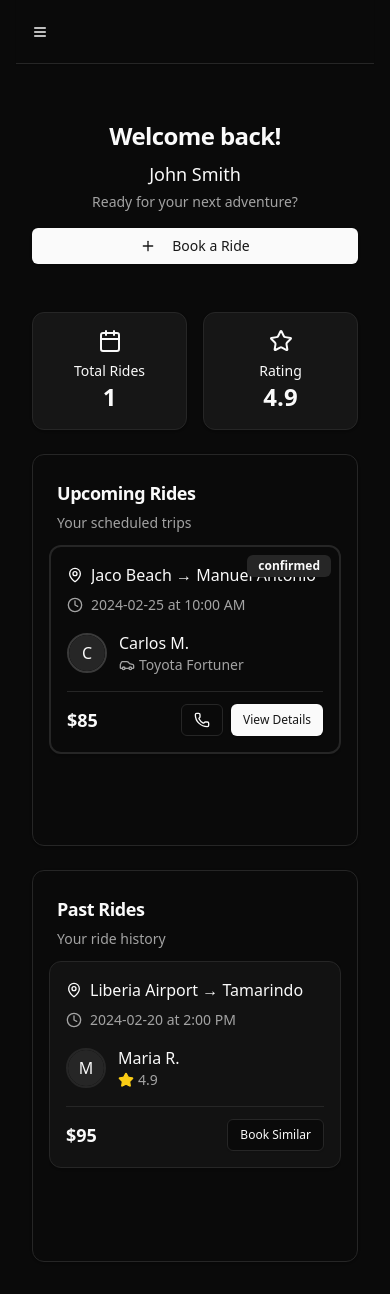
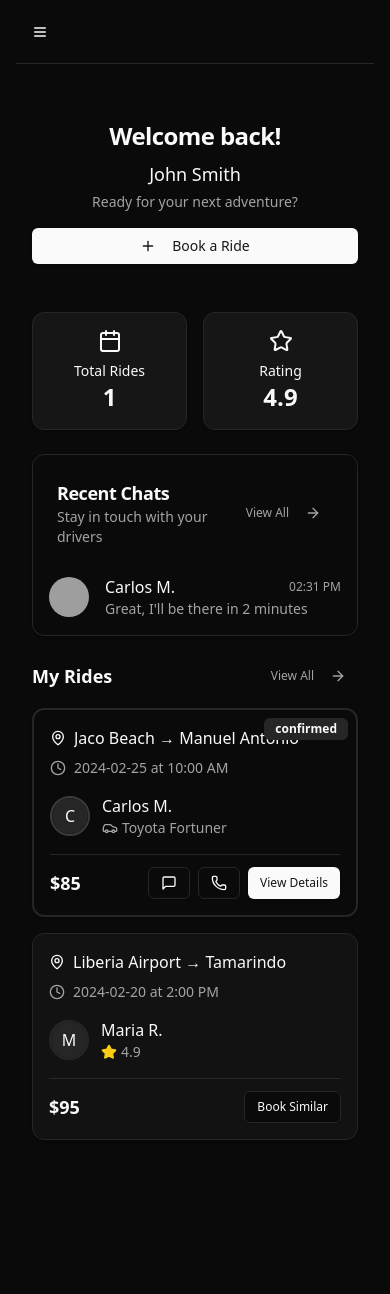
Before and after one commit to Zaheeroo/riderapp, a Next.js app: page /customerux in a window 390 px wide. After the commit the page ends 1172 px from the top, so only its background shows below. Built offline with nearby package versions, Linux system fonts and the light colour scheme; grey boxes are pictures that could not be loaded.

Commit message:
Enhanced CustomerUX page with mobile-friendly features: - Added Recent Chats section with mockup data - Added My Rides section with upcoming and past rides - Improved mobile responsiveness and touch interactions

```diff
--- a/src/app/customerux/page.tsx
+++ b/src/app/customerux/page.tsx
@@ -1,8 +1,8 @@
 import DashboardLayout from "@/components/dashboard/DashboardLayout";
 import { Button } from "@/components/ui/button";
 import { Card, CardContent, CardHeader, CardTitle, CardDescription } from "@/components/ui/card";
-import { dummyCustomers } from "@/data/dummy";
-import { Car, MapPin, Plus, Clock, Phone, Star, Calendar } from "lucide-react";
+import { dummyCustomers, dummyCommunication } from "@/data/dummy";
+import { Car, MapPin, Plus, Clock, Phone, Star, Calendar, MessageSquare, ArrowRight } from "lucide-react";
 import Link from "next/link";
 import { Avatar, AvatarFallback, AvatarImage } from "@/components/ui/avatar";
 import { Badge } from "@/components/ui/badge";
@@ -10,6 +10,9 @@ import { ScrollArea } from "@/components/ui/scroll-area";
 
 export default function CustomerUX() {
   const customer = dummyCustomers[0]; // Using first customer as example
+  const recentChats = dummyCommunication.conversations
+    .filter(conv => conv.participants.some(p => p.type === "customer"))
+    .slice(0, 3); // Only show 3 most recent chats
 
   return (
     <DashboardLayout userType="customer">
@@ -46,19 +49,74 @@ export default function CustomerUX() {
           </Card>
         </div>
 
-        {/* Upcoming Rides */}
+        {/* Recent Chats */}
         <Card>
           <CardHeader className="pb-3">
-            <CardTitle className="text-lg font-semibold">Upcoming Rides</CardTitle>
-            <CardDescription>Your scheduled trips</CardDescription>
+            <div className="flex items-center justify-between">
+              <div>
+                <CardTitle className="text-lg font-semibold">Recent Chats</CardTitle>
+                <CardDescription>Stay in touch with your drivers</CardDescription>
+              </div>
+              <Button variant="ghost" size="sm" className="text-muted-foreground" asChild>
+                <Link href="/customer/messages">
+                  View All
+                  <ArrowRight className="ml-2 h-4 w-4" />
+                </Link>
+              </Button>
+            </div>
           </CardHeader>
           <CardContent className="p-0">
-            <ScrollArea className="h-[300px] px-4 pb-4">
+            <div className="divide-y">
+              {recentChats.map((chat) => {
+                const otherParticipant = chat.participants.find(p => p.type !== "customer");
+                const lastMessage = dummyCommunication.messages
+                  .filter(m => m.conversation_id === chat.id)
+                  .sort((a, b) => new Date(b.created_at).getTime() - new Date(a.created_at).getTime())[0];
+
+                return (
+                  <Link
+                    key={chat.id}
+                    href={`/customer/messages?chat=${chat.id}`}
+                    className="flex items-center gap-4 p-4 hover:bg-muted/50 transition-colors"
+                  >
+                    <Avatar>
+                      <AvatarImage src={otherParticipant?.avatar} />
+                      <AvatarFallback>{otherParticipant?.name[0]}</AvatarFallback>
+                    </Avatar>
+                    <div className="flex-1 min-w-0">
+                      <div className="flex items-center justify-between">
+                        <p className="font-medium">{otherParticipant?.name}</p>
+                        <span className="text-xs text-muted-foreground">
+                          {new Date(lastMessage?.created_at).toLocaleTimeString([], { hour: '2-digit', minute: '2-digit' })}
+                        </span>
+                      </div>
+                      <p className="text-sm text-muted-foreground truncate">
+                        {lastMessage?.message}
+                      </p>
+                    </div>
+                  </Link>
+                );
+              })}
+            </div>
+          </CardContent>
+        </Card>
+
+        {/* My Rides Section */}
         <div className="space-y-4">
-                {customer.upcomingRides.map((ride) => (
+          <div className="flex items-center justify-between">
+            <h3 className="text-lg font-semibold">My Rides</h3>
+            <Button variant="ghost" size="sm" className="text-muted-foreground" asChild>
+              <Link href="/customer/rides">
+                View All
+                <ArrowRight className="ml-2 h-4 w-4" />
+              </Link>
+            </Button>
+          </div>
+
+          {/* Upcoming Ride Preview */}
+          {customer.upcomingRides.slice(0, 1).map((ride) => (
             <Card key={ride.id} className="relative overflow-hidden border-2 hover:border-primary/50 transition-colors">
               <CardContent className="p-4">
-                      {/* Status Badge */}
                 <Badge
                   className="absolute top-2 right-2"
                   variant={ride.status === "Confirmed" ? "default" : "secondary"}
@@ -66,7 +124,6 @@ export default function CustomerUX() {
                   {ride.status}
                 </Badge>
 
-                      {/* Route Info */}
                 <div className="mb-4">
                   <div className="flex items-center gap-2 mb-2">
                     <MapPin className="h-4 w-4 text-primary shrink-0" />
@@ -80,7 +137,6 @@ export default function CustomerUX() {
                   </div>
                 </div>
 
-                      {/* Driver Info */}
                 <div className="flex items-center gap-3 mb-4">
                   <Avatar className="h-10 w-10 border-2 border-primary/20">
                     <AvatarFallback>{ride.driver[0]}</AvatarFallback>
@@ -94,10 +150,12 @@ export default function CustomerUX() {
                   </div>
                 </div>
 
-                      {/* Price and Actions */}
                 <div className="flex items-center justify-between pt-3 border-t">
                   <p className="text-lg font-bold">${ride.price}</p>
                   <div className="flex gap-2">
+                    <Button size="sm" variant="outline">
+                      <MessageSquare className="h-4 w-4" />
+                    </Button>
                     <Button size="sm" variant="outline">
                       <Phone className="h-4 w-4" />
                     </Button>
@@ -107,24 +165,11 @@ export default function CustomerUX() {
               </CardContent>
             </Card>
           ))}
-              </div>
-            </ScrollArea>
-          </CardContent>
-        </Card>
 
-        {/* Past Rides */}
-        <Card>
-          <CardHeader className="pb-3">
-            <CardTitle className="text-lg font-semibold">Past Rides</CardTitle>
-            <CardDescription>Your ride history</CardDescription>
-          </CardHeader>
-          <CardContent className="p-0">
-            <ScrollArea className="h-[300px] px-4 pb-4">
-              <div className="space-y-4">
-                {customer.pastRides.map((ride) => (
+          {/* Recent Past Ride */}
+          {customer.pastRides.slice(0, 1).map((ride) => (
             <Card key={ride.id} className="relative overflow-hidden bg-muted/30">
               <CardContent className="p-4">
-                      {/* Route Info */}
                 <div className="mb-4">
                   <div className="flex items-center gap-2 mb-2">
                     <MapPin className="h-4 w-4 text-primary shrink-0" />
@@ -138,7 +183,6 @@ export default function CustomerUX() {
                   </div>
                 </div>
 
-                      {/* Driver Info */}
                 <div className="flex items-center gap-3 mb-4">
                   <Avatar className="h-10 w-10 border-2 border-muted">
                     <AvatarFallback>{ride.driver[0]}</AvatarFallback>
@@ -152,7 +196,6 @@ export default function CustomerUX() {
                   </div>
                 </div>
 
-                      {/* Price and Actions */}
                 <div className="flex items-center justify-between pt-3 border-t">
                   <p className="text-lg font-bold">${ride.price}</p>
                   <Button size="sm" variant="outline">Book Similar</Button>
@@ -161,9 +204,6 @@ export default function CustomerUX() {
             </Card>
           ))}
         </div>
-            </ScrollArea>
-          </CardContent>
-        </Card>
       </div>
     </DashboardLayout>
   );
```
Lines whose indentation alone changed are shown as unchanged.
